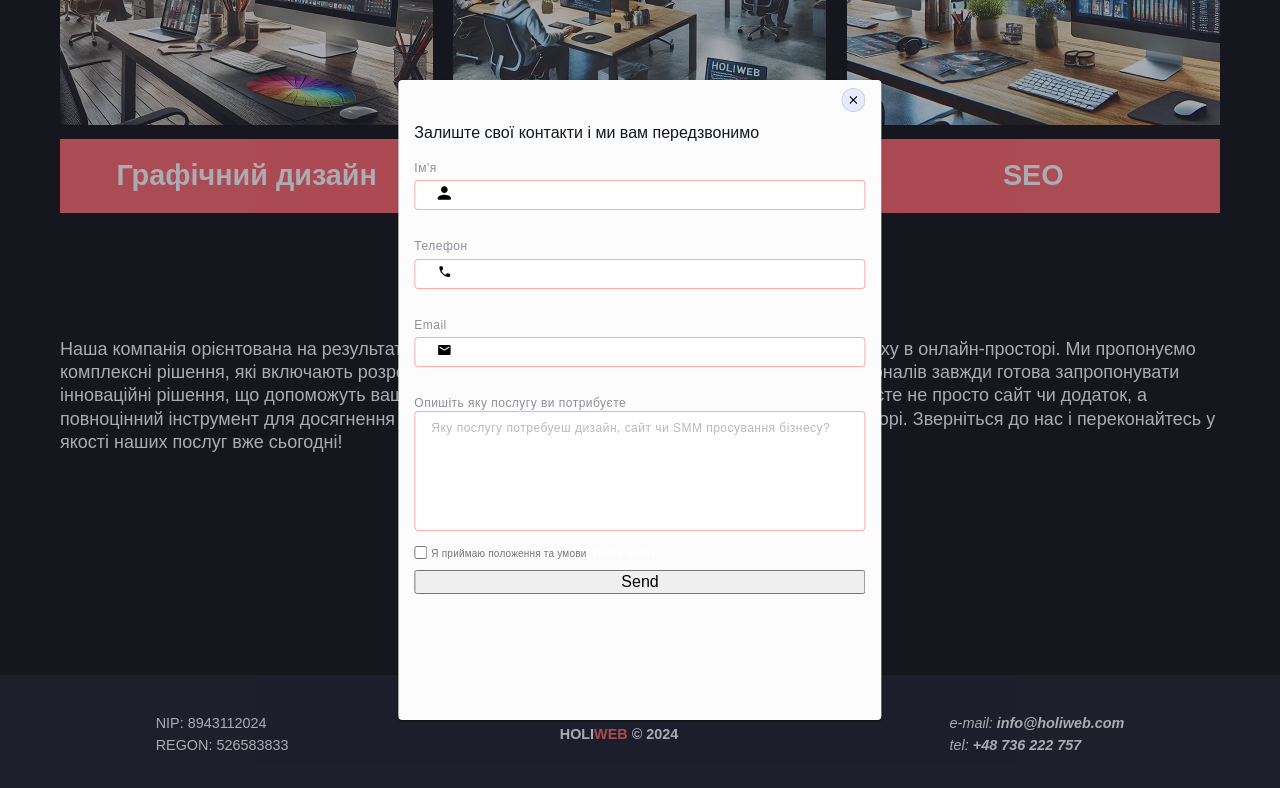
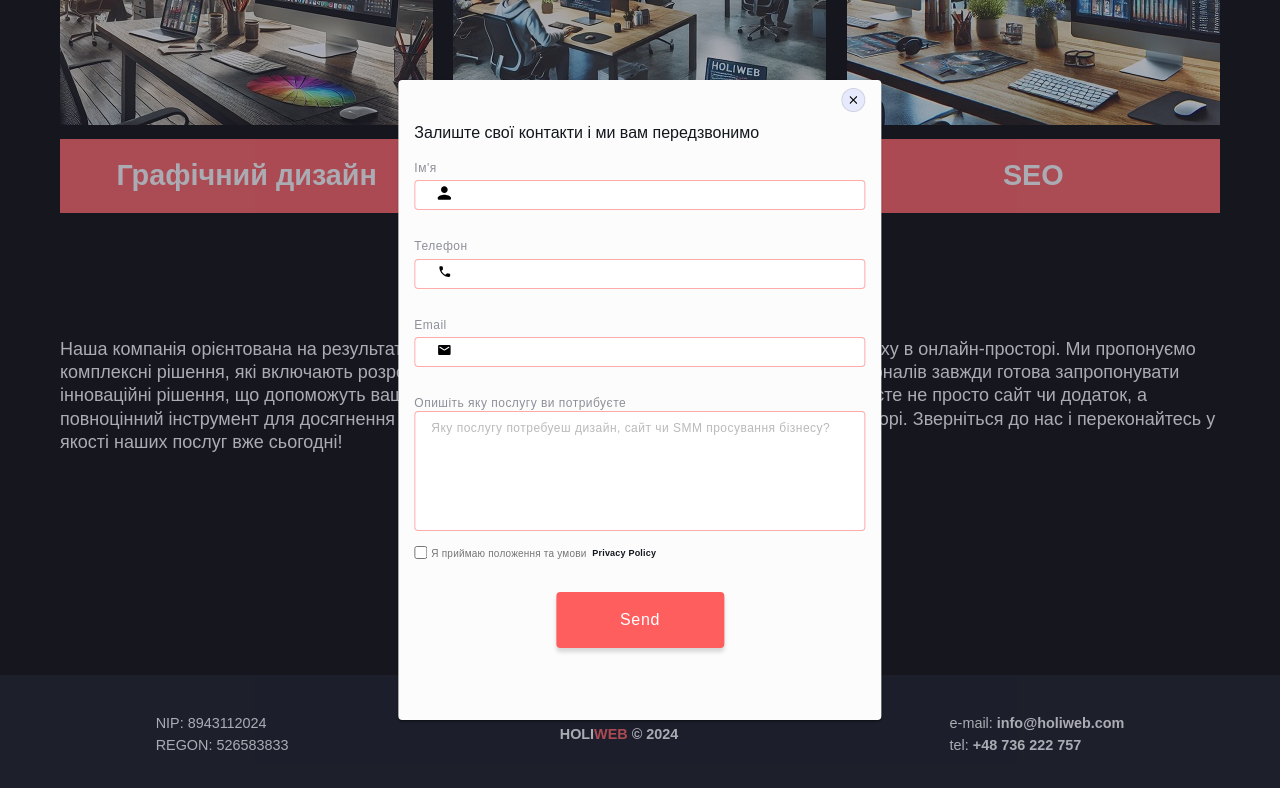
Before and after one commit to holvas/holiweb, a website: page index.html in a window 1280 px wide. Both pictures are taken after a click on the button "Розрахувати вартість послуги". Shown: the part 657-1445 px from the top of the page. Drawn offline with nearby package versions, Linux system fonts and the light colour scheme.

Commit message:
up send-btn-form

```diff
--- a/css/style.css
+++ b/css/style.css
@@ -244,6 +244,7 @@ footer a:hover {
 }
 .contacts, .nip-regon {
     text-align: left;
+    font-style: normal;
 }
 
 /* --- MOBILE MENU --- */
@@ -516,3 +517,60 @@ footer a:hover {
     position: relative;
     margin-top: 4px;
 }
+
+.link-privacy-policy {
+    text-transform: capitalize;
+    padding-left: 0.2em;
+    font-size: 9px;
+    color: var(--dark-text);
+
+    margin-left: 4px;
+}
+
+.btn-form-send {
+    margin-top: 24px;
+    display: block;
+    margin-left: auto;
+    margin-right: auto;
+    transition: background-color var(--transition), box-shadow var(--transition);
+}
+
+.btn-form-send > span {
+    padding: 0 32px;
+}
+
+.services-button {
+    background-color: var(--red);
+    box-shadow: 0px 4px 4px rgba(0, 0, 0, 0.15);
+    border-radius: 4px;
+    border: none;
+
+    color: var(--color-light);
+    font-weight: 500;
+    letter-spacing: 0.04em;
+    font-size: 16px;
+    font-family: inherit;
+    line-height: 1.5;
+    text-align: center;
+
+    padding: 16px 32px;
+    margin-left: auto;
+    margin-right: auto;
+    margin-top: 22px;
+
+    transition: background-color var(--transition), box-shadow var(--transition);
+}
+
+.services-button:hover,
+.services-button:focus,
+.btn-form-send:hover,
+.btn-form-send:focus {
+    background-color: var(--pressed-state);
+    color: var(--fill);
+    box-shadow:
+    0px 1px 6px rgba(46, 47, 66, 0.08),
+    0px 1px 1px rgba(46, 47, 66, 0.16),
+    0px 2px 1px rgba(46, 47, 66, 0.08);
+
+    cursor: pointer;
+}
--- a/index.html
+++ b/index.html
@@ -215,7 +215,7 @@
 
                 <p class="modal-titel">Залиште свої контакти і ми вам передзвонимо</p>
 
-                <form class="modal-form">
+                <form class="modal-form" action="/send" method="POST">
                     <div class="form-items-wraper">
                         <label for="username" class="label-text">Ім'я</label>
                         <div class="input-wrap">
```
Also changed, not shown: backend/server.js (added, +49 -0 lines), package.json (added, +19 -0 lines), 2 other files.
